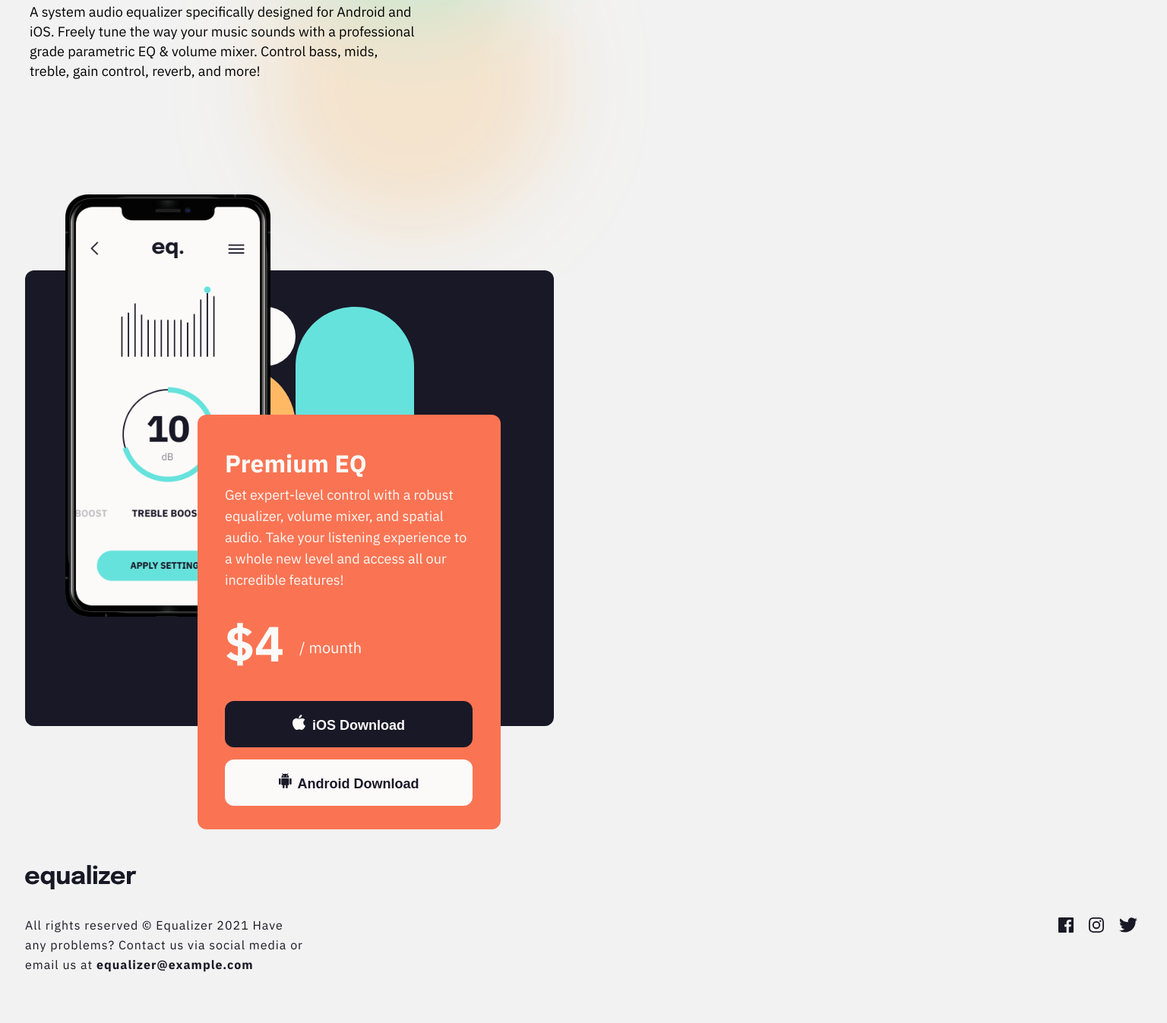
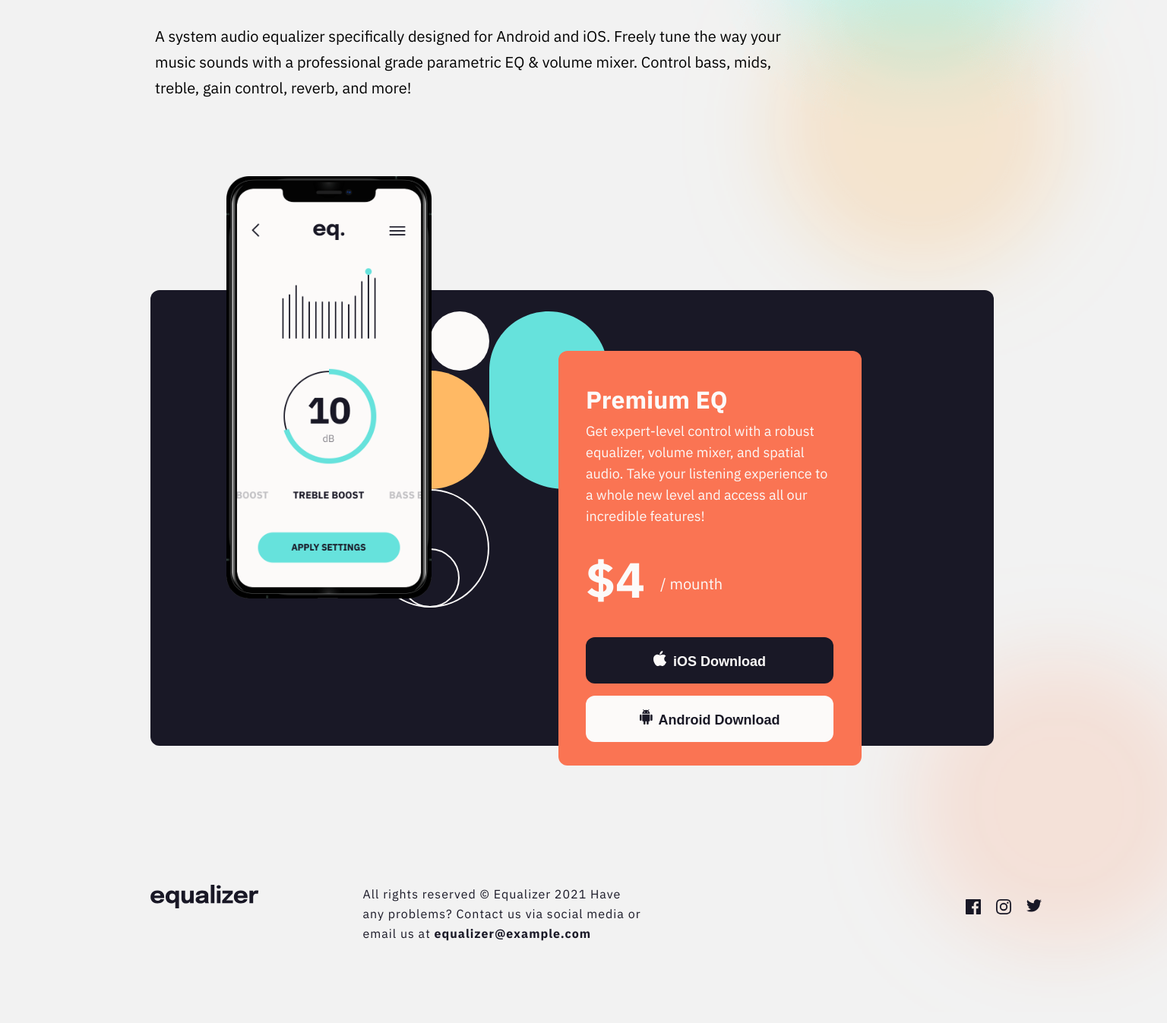
Before and after one commit to apcopaco/equalizer-landing-page, a plain HTML site: page index.html in a window 1536 px wide. Shown: the part 409-1756 px from the top of the page at 76% size. Drawn offline with Linux system fonts and the light colour scheme.

Commit message:
desktop-size

```diff
--- a/index.html
+++ b/index.html
@@ -82,9 +82,9 @@
           </p>
         </div>
           <div class="footer_logos">
-            <img class="facebook" src="./assets/icon-facebook.svg" alt="icon-facebook">
-            <img class="instagram" src="./assets/icon-instagram.svg" alt="icon-instagram">
-            <img class="twitter" src="./assets/icon-twitter.svg" alt="icon-twitter">
+            <svg class="logo3" width="20" height="20" xmlns="http://www.w3.org/2000/svg"><path d="M18.896 0H1.104C.494 0 0 .494 0 1.104v17.793C0 19.506.494 20 1.104 20h9.58v-7.745H8.076V9.237h2.606V7.01c0-2.583 1.578-3.99 3.883-3.99 1.104 0 2.052.082 2.329.119v2.7h-1.598c-1.254 0-1.496.597-1.496 1.47v1.928h2.989l-.39 3.018h-2.6V20h5.098c.608 0 1.102-.494 1.102-1.104V1.104C20 .494 19.506 0 18.896 0Z" fill="#191826"/></svg>
+            <svg class="logo3" width="20" height="20" xmlns="http://www.w3.org/2000/svg"><path d="M10 1.802c2.67 0 2.987.01 4.042.059 2.71.123 3.975 1.409 4.099 4.099.048 1.054.057 1.37.057 4.04 0 2.672-.01 2.988-.057 4.042-.124 2.687-1.387 3.975-4.1 4.099-1.054.048-1.37.058-4.041.058-2.67 0-2.987-.01-4.04-.058-2.718-.124-3.977-1.416-4.1-4.1-.048-1.054-.058-1.37-.058-4.041 0-2.67.01-2.986.058-4.04.124-2.69 1.387-3.977 4.1-4.1 1.054-.048 1.37-.058 4.04-.058ZM10 0C7.284 0 6.944.012 5.877.06 2.246.227.227 2.242.061 5.877.01 6.944 0 7.284 0 10s.012 3.057.06 4.123c.167 3.632 2.182 5.65 5.817 5.817 1.067.048 1.407.06 4.123.06s3.057-.012 4.123-.06c3.629-.167 5.652-2.182 5.816-5.817.05-1.066.061-1.407.061-4.123s-.012-3.056-.06-4.122C19.777 2.249 17.76.228 14.124.06 13.057.01 12.716 0 10 0Zm0 4.865a5.135 5.135 0 1 0 0 10.27 5.135 5.135 0 0 0 0-10.27Zm0 8.468a3.333 3.333 0 1 1 0-6.666 3.333 3.333 0 0 1 0 6.666Zm5.338-9.87a1.2 1.2 0 1 0 0 2.4 1.2 1.2 0 0 0 0-2.4Z" fill="#191826"/></svg>
+            <svg class="logo3" width="20" height="17" xmlns="http://www.w3.org/2000/svg"><path d="M20 2.172a8.192 8.192 0 0 1-2.357.646 4.11 4.11 0 0 0 1.805-2.27 8.22 8.22 0 0 1-2.606.996A4.096 4.096 0 0 0 13.847.248c-2.65 0-4.596 2.472-3.998 5.037A11.648 11.648 0 0 1 1.392 1a4.109 4.109 0 0 0 1.27 5.478 4.086 4.086 0 0 1-1.858-.513c-.045 1.9 1.318 3.679 3.291 4.075a4.113 4.113 0 0 1-1.853.07 4.106 4.106 0 0 0 3.833 2.849A8.25 8.25 0 0 1 0 14.658a11.616 11.616 0 0 0 6.29 1.843c7.618 0 11.923-6.434 11.663-12.205A8.354 8.354 0 0 0 20 2.172Z" fill="#191826"/></svg>
           </div>
 
     </footer>
--- a/style.css
+++ b/style.css
@@ -12,7 +12,7 @@ body {
   background-color: #f2f2f2;
   background-repeat: no-repeat;
   background-attachment: fixed;
-  background-position: 0px -200px;
+  background-position: top -200px right -200px;
 }
 
 /* start header */
@@ -53,7 +53,7 @@ main {
   background-image: url(./assets/bg-pattern-2.svg);
   background-repeat: no-repeat;
   width: 100%;
-  background-position: center -2px;
+  background-position: center -10px;
   display: flex;
   justify-content: center;
   background-color: #191826;
@@ -183,7 +183,7 @@ span {
 
 body {
     background-image: url(./assets/bg-main-tablet.png);
-    background-position: -400px -250px;
+    background-position: top -300px right -100px;
 
 }
 /* start header *//* start header */
@@ -226,9 +226,9 @@ main {
 }
 .main_div {
     height: 600px;
-    background-position: 200px -30px;
+    background-position: center 200px -30px;
     width: 696px;
-    justify-content: center;
+
 }
 .orange_div {
     width: 399px;
@@ -256,6 +256,113 @@ footer {
 .logo_text p {
     width: 366px;
 }
+}
+/* end tablet size *//* end tablet size */
+
+
+/* desktop size *//* desktop size */
+/* desktop size *//* desktop size */
+@media (min-width: 1440px) {
+
+body {
+    background-image: url(./assets/bg-main-desktop.png);
+    background-position: top -250px right -200px;
+    padding-left: 165px;
+
+}
+/* destop main */
+/* desktop header *//* desktop header */
+header {
+    background-size: 280px;
+    background-position: top -40px right 4px;
+}
+.header_h1 {
+    width: 1015px;
+    font-size: 88px;
+    line-height: 88px;
+    margin-top: 127px;
+    margin-bottom: 40px;
+}
+
+.header_p {
+    font-size: 20px;
+    font-weight: 400;
+    line-height: 34px;
+    width: 825px;
+}
+/* end header *//* end header */
+
+
+/* destop main *//* destop main */
+main {
+    padding-right: 165px;
+}
+
+.main_div {
+    width: 1110px;
+    background-position: left 290px top -50px;
+
+}
+.illustration {
+    bottom: 150px;
+    margin-left: -320px;
+}
+.orange_div {
+    top: 80px;
+    left: 570px;
+}
+/* end main *//* end main *//* end main */
+
+/* start footer *//* start footer */
+footer {
+    padding-right: 165px;
+}
+.logo_text {
+    display: flex;
+    flex-direction: row;
+}
+.logo_text p {
+    margin-left: 137px;
+    margin-top: 0px;
+    margin-bottom: 91px;
+}
+.footer_logo {
+    height: 32px;
+}
+.footer_logos {
+    margin-top: 20px;
+}
+
+/* hover *//* hover */
+.ios:hover {
+    cursor: pointer;
+    background-color:  #66E2DC;
+}
+.android:hover {
+    cursor: pointer;
+    background-color: #FFB964;
+}
+
+.logo3:hover path {
+    cursor: pointer;
+    fill: #fa7453;
+}
+
+
+
+
+
+
+
+
+
+
+
+
+
+
+
+
 
 
 
```
